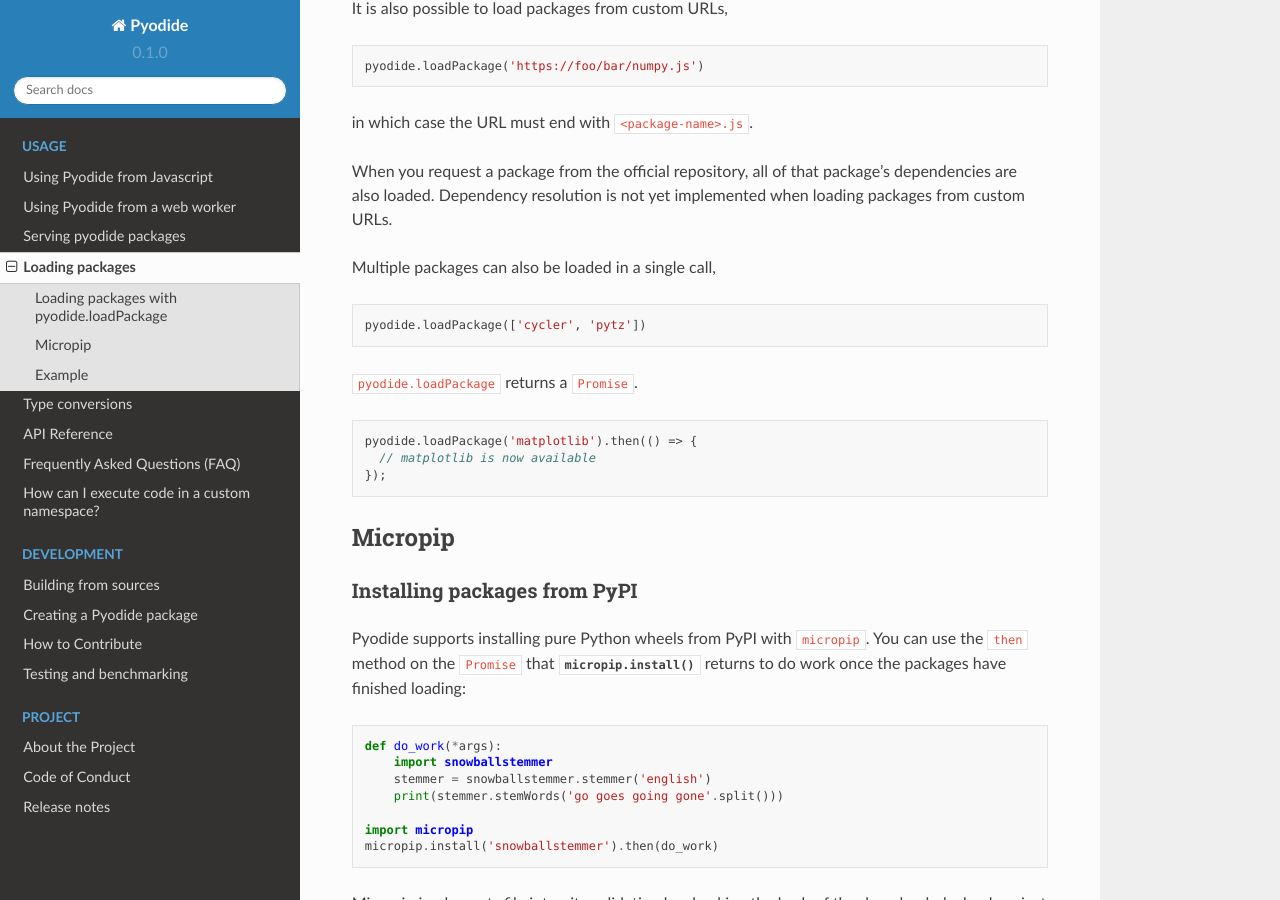
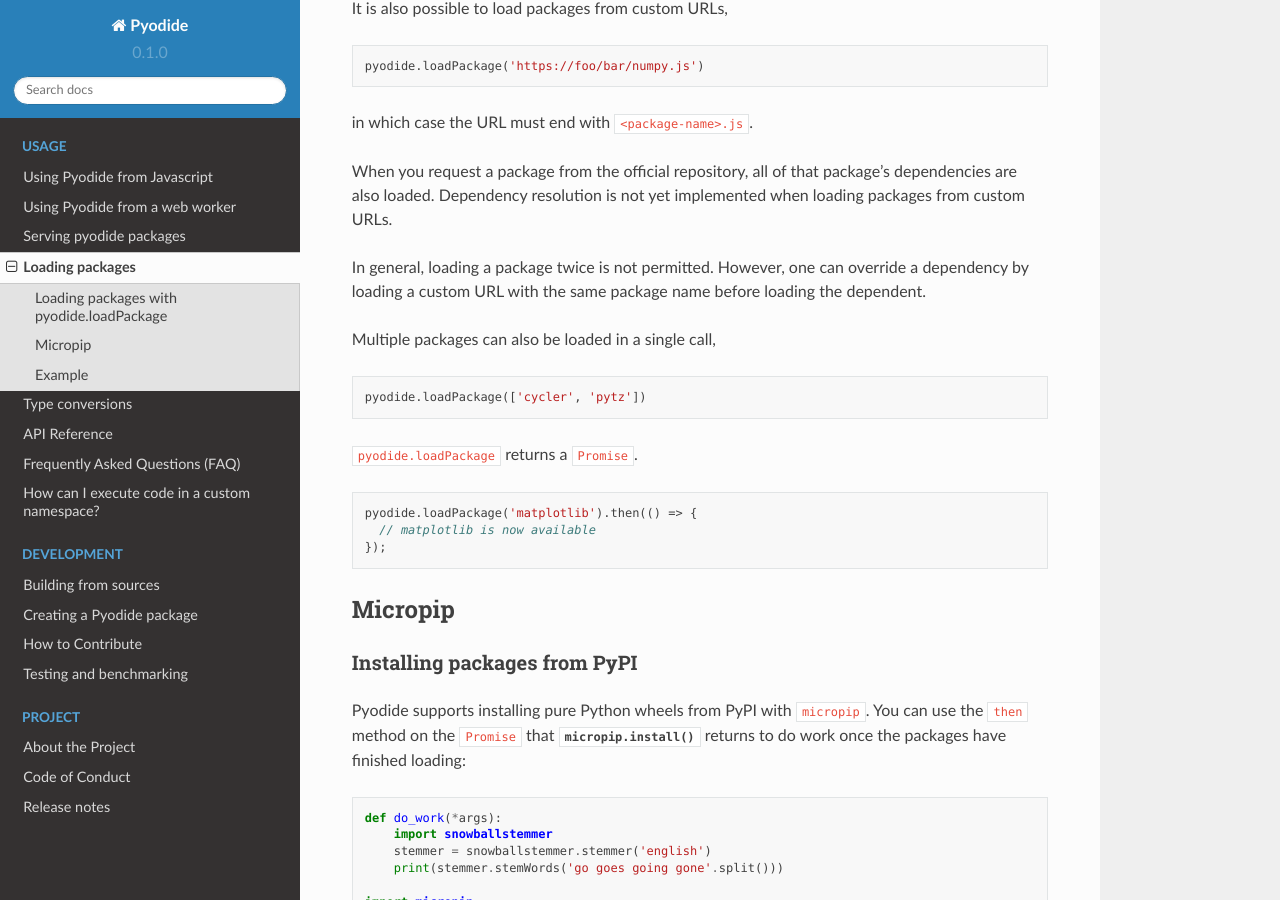
Before and after one commit to pyodide/pyodide, a Sphinx documentation site: the page built from docs/loading_packages.md, in a window 1280 px wide and 900 px high, scrolled down 701 px. Built offline with Sphinx 7.4.7 and the Read the Docs theme 2.0.0, drawn with Linux system fonts in a browser that asks for light colours; the version number is read from the project's files by our own code.

````diff
--- a/docs/loading_packages.md
+++ b/docs/loading_packages.md
@@ -34,6 +34,10 @@
 When you request a package from the official repository, all of that package's
 dependencies are also loaded. Dependency resolution is not yet implemented
 when loading packages from custom URLs.
+
+In general, loading a package twice is not permitted. However, one can override
+a dependency by loading a custom URL with the same package name before loading
+the dependent.
 
 Multiple packages can also be loaded in a single call,
 ```js
````
Also changed, not shown: docs/js-api/pyodide_loadPackagesFromImports.md (+1 -1 lines), docs/js-api/pyodide_runPythonAsync.md (+1 -1 lines), 2 other files.
